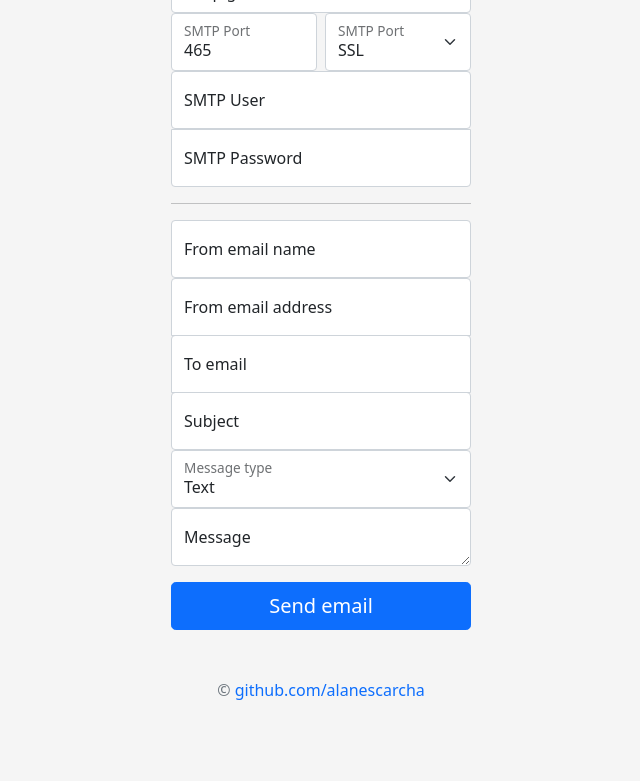
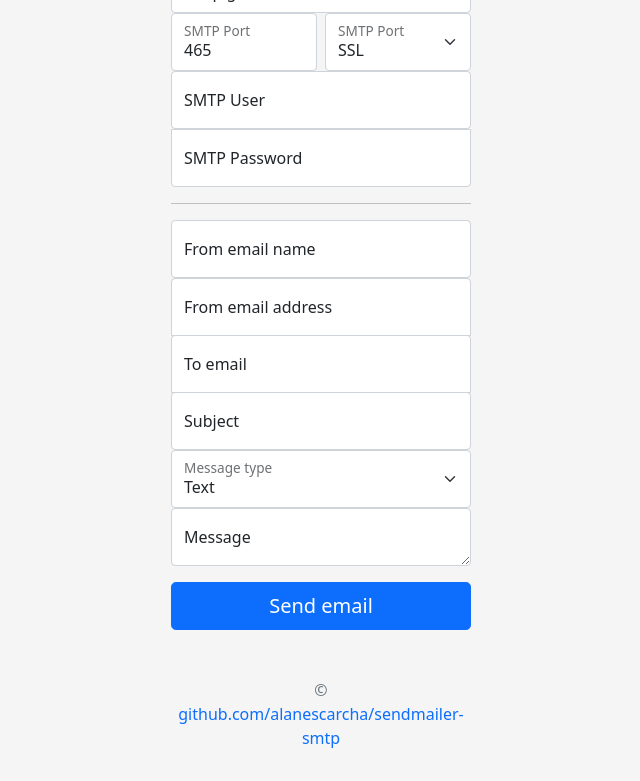
Before and after one commit to alanescarcha/sendmailer-smtp, a website: page public/index.html in a window 1280 px wide. Shown: the part 158-939 px from the top of the page, without its empty margins (319-959 px from the left). Before the commit the page ends 891 px from the top, so only its background shows below. Drawn offline with nearby package versions, Linux system fonts and the light colour scheme.

Commit message:
change footer

```diff
--- a/public/index.html
+++ b/public/index.html
@@ -74,7 +74,7 @@
       <label for="message">Message</label>
     </div>
     <button class="mt-3 w-100 btn btn-lg btn-primary" type="submit" id="sendBTN">Send email</button>
-    <p class="mt-5 text-muted">&copy; <a class="text-decoration-none" href="https://github.com/alanescarcha">github.com/alanescarcha</a></p>
+    <p class="mt-5 text-muted">&copy; <a class="text-decoration-none" href="https://github.com/alanescarcha/sendmailer-smtp">github.com/alanescarcha/sendmailer-smtp</a></p>
   </form>
 </main>
 
```
